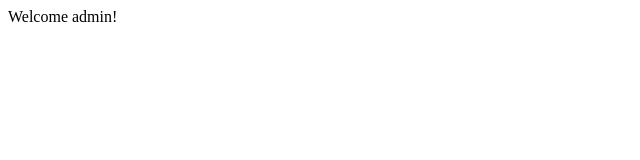
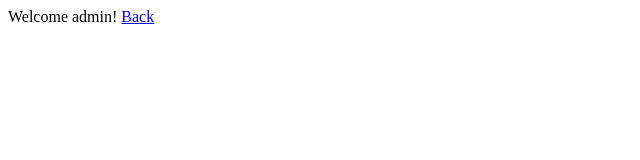
Before and after one commit to Artistic-Enterprise-Software/AE-software.github.io, a plain HTML site: page admin.html in a window 1280 px wide. Shown: the full height of the page, 0-640 px from the left. Drawn offline with Linux system fonts and the light colour scheme.

Commit message:
Update admin.html

```diff
--- a/admin.html
+++ b/admin.html
@@ -1,4 +1,4 @@
 <!DOCTYPE html>
 <html>
-  Welcome admin!
+  Welcome admin! <a href="accounts.html">Back</a>
 </html>
```
